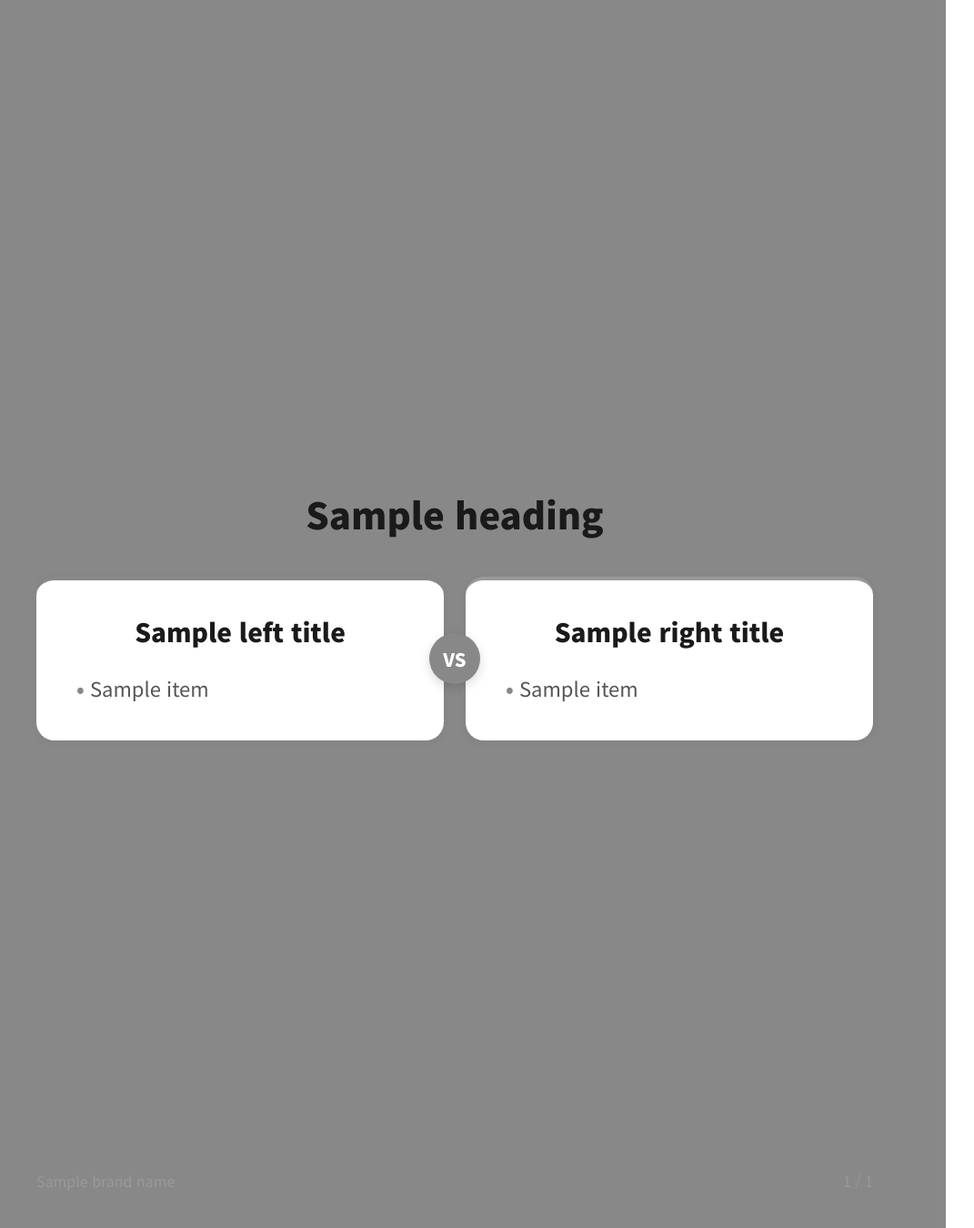
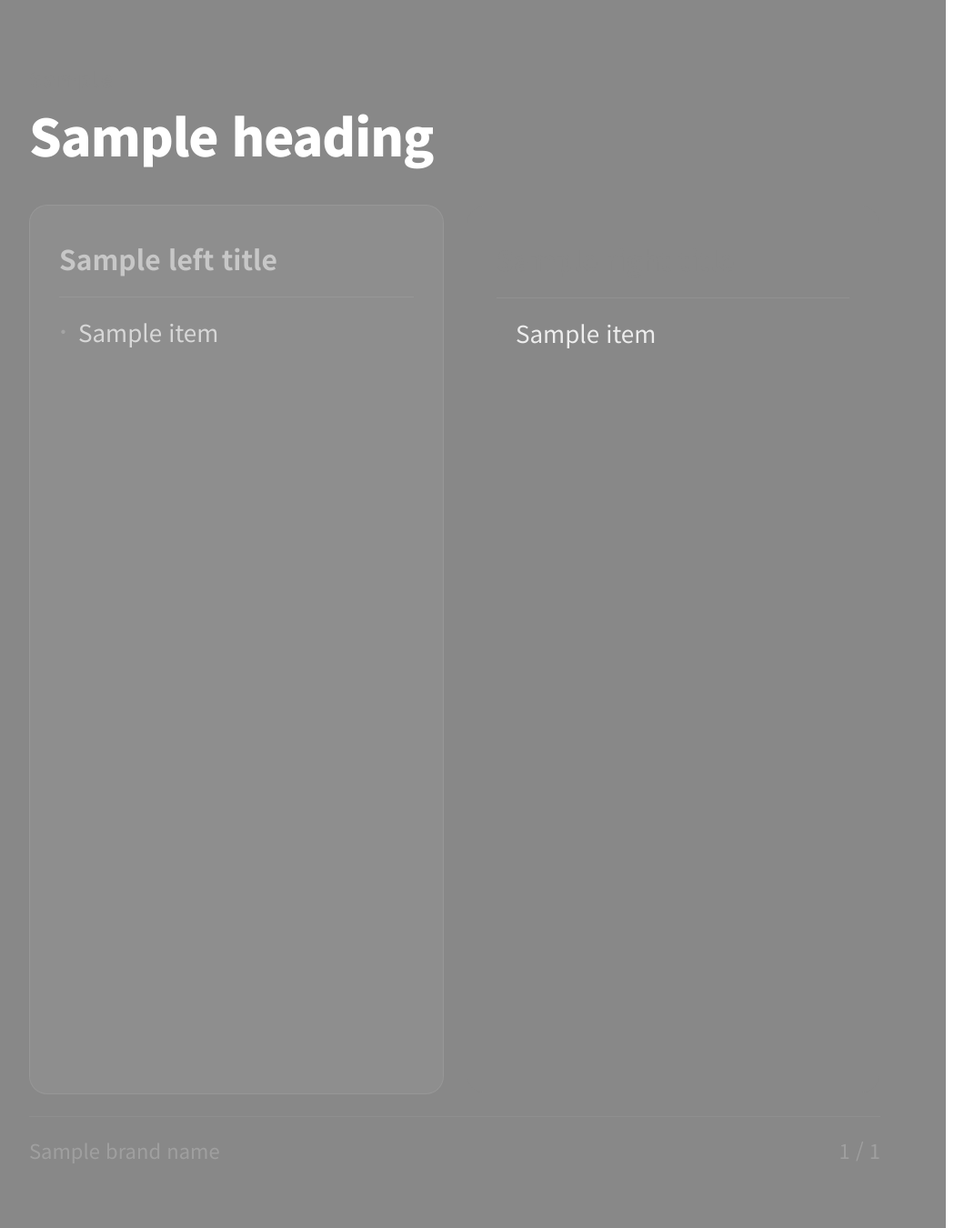
Before and after one commit to lodaebone6980/card-news-insta, a Python web app: template templates/content-split.html in a window 1280 px wide. Shown: the whole page at 91% size, without its empty margins (40-1111 px from the left). Run offline with Jinja, Linux system fonts and the light colour scheme; the template is opened without the code that fills it: most values are stand-ins (such as "Sample title", 1, 10 or a date in 2020).

Commit message:
Refactor content-split.html layout and styles

```diff
--- a/templates/content-split.html
+++ b/templates/content-split.html
@@ -6,109 +6,94 @@
 @import url('https://fonts.googleapis.com/css2?family=Noto+Sans+KR:wght@400;700;900&display=swap');
 * { margin: 0; padding: 0; box-sizing: border-box; }
 body { width: 1080px; height: 1350px; overflow: hidden; font-family: 'Noto Sans KR', sans-serif; }
-
 .slide {
   width: 1080px; height: 1350px;
   background: {{ sub_color }};
-    padding: 80px;
+  padding: 70px 72px;
   display: flex; flex-direction: column;
-    justify-content: center;
-    position: relative;
+  position: relative; overflow: hidden;
 }
-
-  .accent-bar {
-    position: absolute; top: 0; left: 0;
-    width: 100%; height: 6px;
-    background: {{ main_color }};
+.top-bar { position: absolute; top: 0; left: 0; right: 0; height: 8px; background: {{ main_color }}; }
+.slide-header { margin-bottom: 44px; flex-shrink: 0; }
+.slide-header-meta {
+  font-size: 22px; font-weight: 700;
+  color: {{ main_color }}; letter-spacing: 2px; margin-bottom: 12px;
 }
-
+.heading {
+  font-size: 56px; font-weight: 900;
+  color: #fff; line-height: 1.2;
+  letter-spacing: -1px; word-break: keep-all;
+}
+.split {
+  display: grid; grid-template-columns: 1fr 1fr;
+  gap: 24px; flex: 1;
+}
+.split-col {
+  background: rgba(255,255,255,0.05);
+  border: 1px solid rgba(255,255,255,0.08);
+  border-radius: 20px; padding: 36px 32px;
+  display: flex; flex-direction: column; gap: 16px;
+}
+.split-col.highlighted {
+  background: {{ main_color }}18;
+  border-color: {{ main_color }}55;
+  border-width: 2px;
+}
+.col-header {
+  padding-bottom: 20px;
+  border-bottom: 1px solid rgba(255,255,255,0.08);
+  margin-bottom: 4px;
+}
+.col-title {
+  font-size: 30px; font-weight: 700;
+  color: rgba(255,255,255,0.5);
+}
+.split-col.highlighted .col-title { color: {{ main_color }}; }
+.col-items { display: flex; flex-direction: column; gap: 14px; }
+.col-item {
+  display: flex; align-items: flex-start; gap: 12px;
+  font-size: 26px; color: rgba(255,255,255,0.65); line-height: 1.4;
+}
+.split-col.highlighted .col-item { color: rgba(255,255,255,0.85); }
+.col-item::before {
+  content: '·';
+  color: rgba(255,255,255,0.2);
+  font-size: 32px; line-height: 1; flex-shrink: 0;
+}
+.split-col.highlighted .col-item::before { color: {{ main_color }}; }
 .footer {
-    position: absolute; bottom: 40px; left: 80px; right: 80px;
+  margin-top: 24px; padding-top: 20px;
+  border-top: 1px solid rgba(255,255,255,0.06);
   display: flex; justify-content: space-between;
-    font-size: 16px; color: #999;
-  }
-
-  .heading {
-    font-size: 40px; font-weight: 900;
-    color: #1A1A1A;
-    text-align: center;
-    margin-bottom: 40px;
-  }
-
-  .vs-label {
-    position: absolute;
-    top: 50%; left: 50%;
-    transform: translate(-50%, -50%);
-    width: 56px; height: 56px;
-    background: {{ main_color }};
-    color: #FFF;
-    font-size: 20px; font-weight: 900;
-    border-radius: 50%;
-    display: flex; align-items: center; justify-content: center;
-    z-index: 2;
-    box-shadow: 0 4px 12px rgba(0,0,0,0.15);
-  }
-
-  .split-row {
-    display: flex; gap: 24px;
-    position: relative;
-  }
-
-  .split-card {
-    flex: 1;
-    background: #FFF;
-    border-radius: 20px;
-    padding: 36px;
-    text-align: center;
-    box-shadow: 0 2px 12px rgba(0,0,0,0.04);
-  }
-
-  .split-card.left { border-top: 4px solid {{ main_color }}; }
-  .split-card.right { border-top: 4px solid #999; }
-
-  .split-title {
-    font-size: 28px; font-weight: 900;
-    color: #1A1A1A;
-    margin-bottom: 20px;
-  }
-
-  .split-items {
-    text-align: left;
-  }
-
-  .split-item {
-    font-size: 22px;
-    color: #555;
-    line-height: 2;
-    padding-left: 8px;
-  }
-
-  .split-item::before {
-    content: '• ';
-    color: {{ main_color }};
-    font-weight: 900;
+  font-size: 22px; color: rgba(255,255,255,0.2); flex-shrink: 0;
 }
 </style>
 </head>
 <body>
 <div class="slide">
-    <div class="accent-bar"></div>
-    <h2 class="heading">{{ heading }}</h2>
-    <div class="split-row">
-      <div class="split-card left">
-        <div class="split-title">{{ left_title }}</div>
-        <div class="split-items">
+  <div class="top-bar"></div>
+  <div class="slide-header">
+    <div class="slide-header-meta">{{ category_tag }}</div>
+    <div class="heading">{{ heading }}</div>
+  </div>
+  <div class="split">
+    <div class="split-col">
+      <div class="col-header">
+        <div class="col-title">{{ left_title }}</div>
+      </div>
+      <div class="col-items">
         {% for item in left_items %}
-          <div class="split-item">{{ item }}</div>
+        <div class="col-item">{{ item }}</div>
         {% endfor %}
       </div>
     </div>
-      <div class="vs-label">VS</div>
-      <div class="split-card right">
-        <div class="split-title">{{ right_title }}</div>
-        <div class="split-items">
+    <div class="split-col highlighted">
+      <div class="col-header">
+        <div class="col-title">{{ right_title }}</div>
+      </div>
+      <div class="col-items">
         {% for item in right_items %}
-          <div class="split-item">{{ item }}</div>
+        <div class="col-item">{{ item }}</div>
         {% endfor %}
       </div>
     </div>
```
Lines whose indentation alone changed are shown as unchanged.
